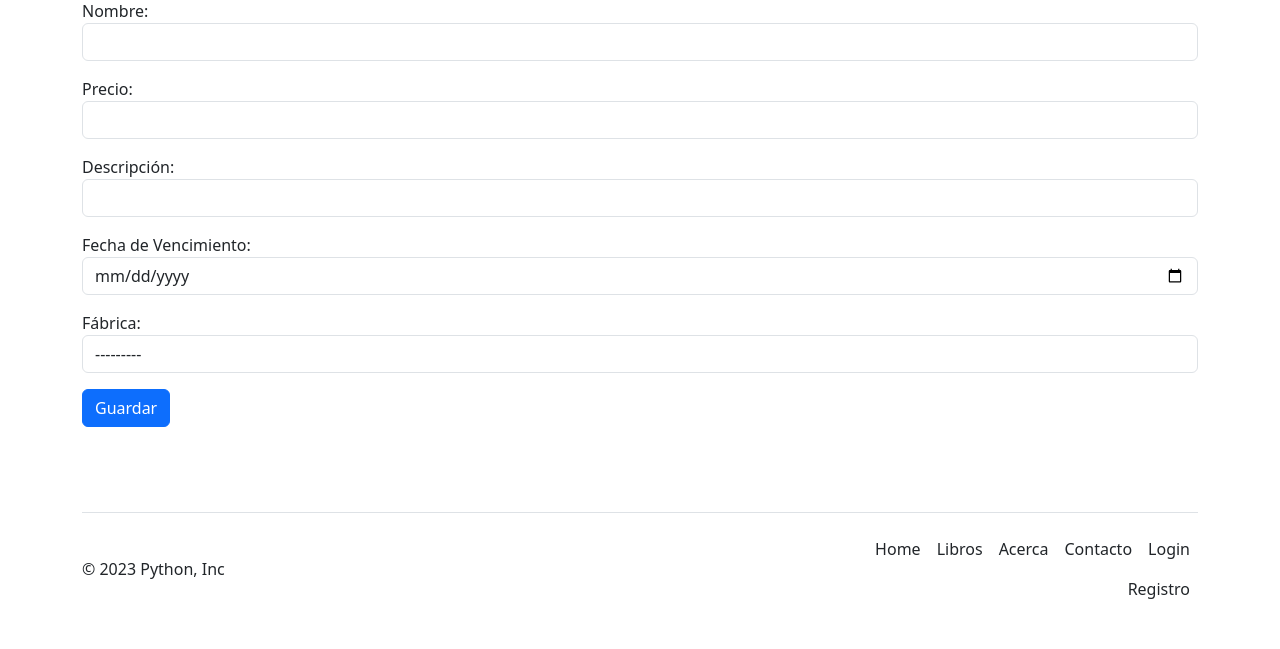
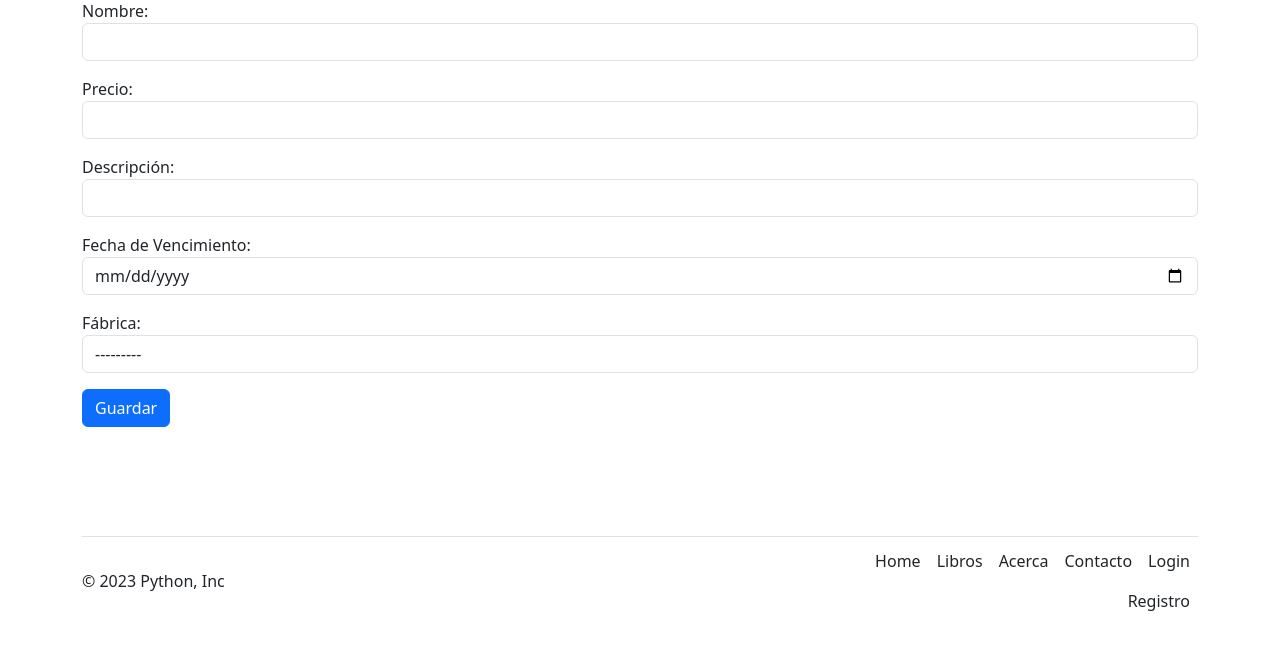
Before and after one commit to adrianedutecno/practica_orm, a Django app: page /crear_producto/ in a window 1280 px wide. Shown: the part 151-800 px from the top of the page. Run offline with Django 4.2, Linux system fonts and the light colour scheme; data that the repository does not hold is empty; some libraries are stand-ins or nearby versions.

Commit message:
fix-detalles

```diff
--- a/config/producto/models.py
+++ b/config/producto/models.py
@@ -4,6 +4,7 @@ from django.db import models
 # Create your models here.
 class Fabrica(models.Model):
     nombre = models.CharField(max_length=255)
+    pais = models.CharField(max_length=50, blank=True, null=True)
 
     # producto = models.ManyToManyField(Producto)
     def __str__(self):
--- a/config/producto/templates/footer.html
+++ b/config/producto/templates/footer.html
@@ -2,7 +2,7 @@
 
 {% block content %}
 <div class="container text-dark d-none d-md-block fixed-bottom">
-  <footer class="d-flex flex-wrap justify-content-between align-items-center py-3 my-4 border-top">
+  <footer class="d-flex flex-wrap justify-content-between align-items-center py-1 my-4 border-top">
     <p class="col-md-4 mb-0">© 2023 Python, Inc</p>
 
     <a href="/" class="col-md-4 d-flex align-items-center justify-content-center mb-3 mb-md-0 me-md-auto link-dark text-decoration-none">
--- a/config/producto/templates/navbar.html
+++ b/config/producto/templates/navbar.html
@@ -24,7 +24,7 @@
         </li>
         {% if user.is_authenticated %}
         <li class="nav-item">
-          <a class="nav-link" href="{% url 'cerrar_sesion' %}">Cerrar sesión</a>
+          <a class="nav-link" href="{% url 'logout' %}">Cerrar sesión</a>
         </li>
         {% else %}
         <li class="nav-item">
```
Also changed, not shown: config/producto/migrations/0004_fabrica_pais.py (added).
